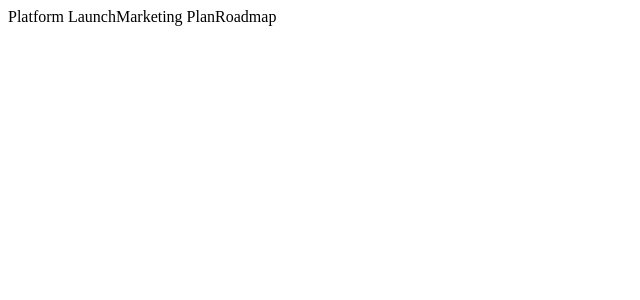
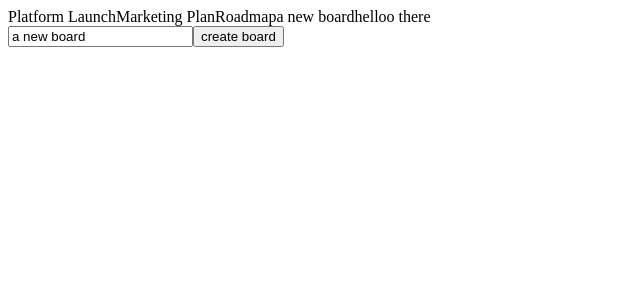
Before and after one commit to asephkhan/kanban-task-management-web-app, a React app in the folder Frontend/: page / in a window 1280 px wide. Shown: the top 300 px of the page, without its empty margins (0-640 px from the left). Built offline with nearby package versions, Linux system fonts and the light colour scheme; data requests are answered from the project's data file; the HTML template or start-up script is replaced by a standard one.

Commit message:
created a feature which can create new board in jason server

```diff
--- a/Frontend/data.json
+++ b/Frontend/data.json
@@ -281,7 +281,8 @@
             }
           ]
         }
-      ]
+      ],
+      "id": "bD_BVqOSpnw"
     },
     {
       "name": "Marketing Plan",
@@ -372,7 +373,8 @@
           "name": "Done",
           "tasks": []
         }
-      ]
+      ],
+      "id": "pXPHeBIMXsU"
     },
     {
       "name": "Roadmap",
@@ -424,7 +426,17 @@
           "name": "Later",
           "tasks": []
         }
-      ]
+      ],
+      "id": "3NeCYcLmMGA"
+    },
+    {
+      "name": "a new board",
+      "id": "TzhrXKCfoYI"
+    },
+    {
+      "name": "helloo there",
+      "id": "Ll2HEiuhAF0"
     }
-  ]
+  ],
+  "$schema": "./node_modules/json-server/schema.json"
 }
--- a/Frontend/src/App.jsx
+++ b/Frontend/src/App.jsx
@@ -4,6 +4,24 @@ import axios from "axios";
 
 function App() {
   const [boards, setBoards] = useState([]);
+  const [newBoard, setNewBoard] = useState('a new board')
+
+  const addBoard = (e) => {
+    e.preventDefault();
+    console.log("button clicked", e.target)
+    const boardObj = {
+      name: newBoard,
+    };
+
+    axios.post("http://localhost:3001/boards", boardObj).then((response) => {
+      console.log(response, "response");
+    });
+  };
+
+  const handleBoardChange = e => {
+    console.log(event.target.value)
+    setNewBoard(e.target.value)
+  }
 
   useEffect(() => {
     axios.get("http://localhost:3001/boards").then((response) => {
@@ -11,11 +29,19 @@ function App() {
     });
   }, []);
 
-  console.log(boards, "banana");
+  console.log(boards, "boards")
+
+  //  console.log(boards, "banana");
 
   return (
     <>
       {boards.map((board) => board.name)}
+
+      <form onSubmit={addBoard}>
+      <input value={newBoard} onChange={handleBoardChange} />
+      <button type="submit">create board</button>
+
+      </form>
     </>
   );
 }
```
